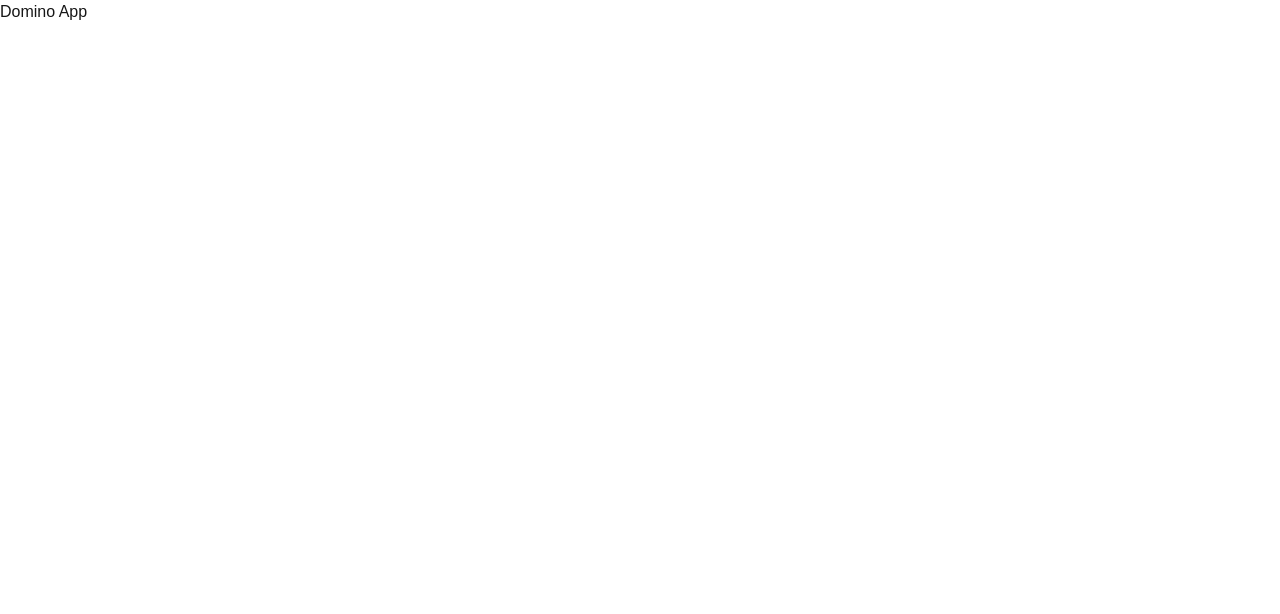
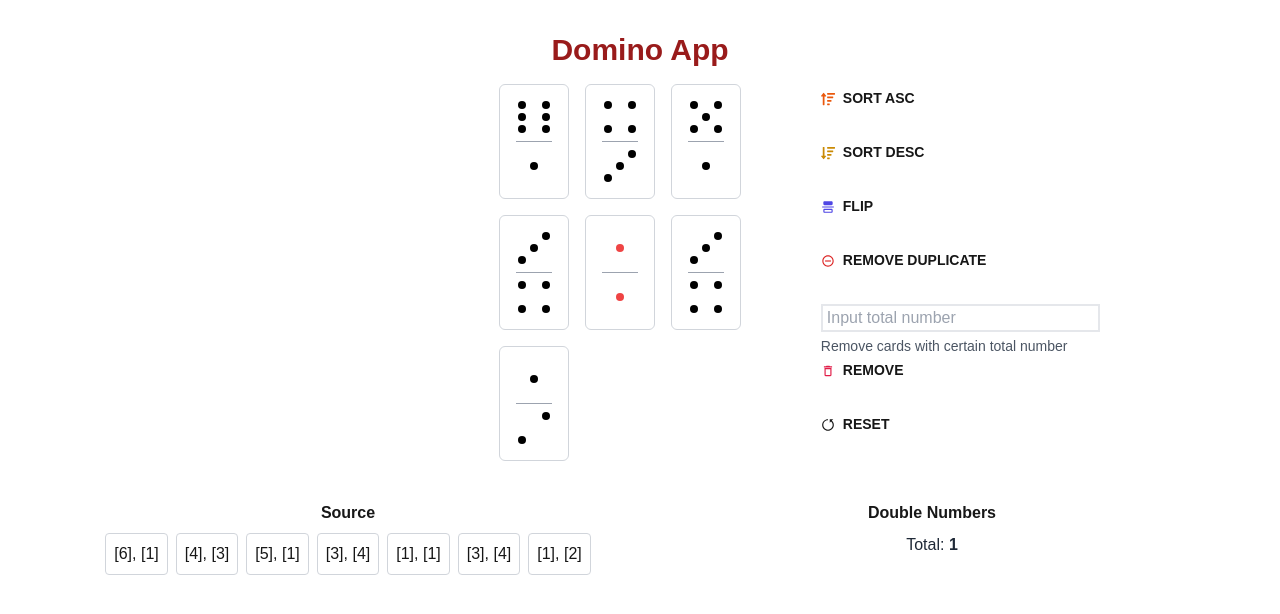
Before and after one commit to ghifarij/domino-app, a Next.js app: page / in a window 1280 px wide. Shown: the top 614 px of the page. Built offline with nearby package versions, Linux system fonts and the light colour scheme.

Commit message:
Finish creating domino app

```diff
--- a/src/app/page.tsx
+++ b/src/app/page.tsx
@@ -1,9 +1,183 @@
-import Image from "next/image";
+"use client";
+
+import { FaSortAmountUp, FaSortAmountDown } from "react-icons/fa";
+import { RiFlipVerticalLine, RiResetLeftFill } from "react-icons/ri";
+import { Source } from "./source";
+import { IoMdRemoveCircleOutline } from "react-icons/io";
+import { MdDeleteOutline } from "react-icons/md";
+import { useState } from "react";
+import {
+  FlipDominoes,
+  RemoveDuplicate,
+  RemoveTotal,
+  SortDominoes,
+} from "./utils";
 
 export default function Home() {
+  const [dominoes, setDominoes] = useState<number[][]>(Source);
+  const [removeTotal, setRemoveTotal] = useState<string>("");
+  const doubleNumbers = Source.filter(([a, b]) => a === b);
+  const doubleSum = doubleNumbers.reduce((sum, [a]) => sum + a, 0);
+
+  const positionsMap: Record<number, number[]> = {
+    1: [5],
+    2: [3, 7],
+    3: [3, 5, 7],
+    4: [1, 3, 7, 9],
+    5: [1, 3, 5, 7, 9],
+    6: [1, 3, 4, 6, 7, 9],
+  };
+
+  const generateGrid = (number: number, isDouble: boolean) => {
+    const positions = positionsMap[number] || [];
+    return Array.from({ length: 9 }, (_, index) => (
+      <div
+        key={index}
+        className={`flex justify-center items-center h-2 w-2 ${
+          positions.includes(index + 1)
+            ? isDouble
+              ? "bg-red-500 rounded-full"
+              : "bg-black rounded-full"
+            : "text-transparent"
+        }`}
+      ></div>
+    ));
+  };
+
+  const handleSort = (order: "asc" | "desc") => {
+    const sortedDominoes = SortDominoes(dominoes, order); // Call the imported function
+    setDominoes(sortedDominoes);
+  };
+
+  const handleFlip = () => {
+    const flippedDominoes = FlipDominoes(dominoes);
+    setDominoes(flippedDominoes);
+  };
+
+  const handleRemoveDup = () => {
+    const notDupDominoes = RemoveDuplicate(dominoes);
+    setDominoes(notDupDominoes);
+  };
+
+  const handleRemoveTotal = () => {
+    const total = Number(removeTotal);
+    if (isNaN(total)) return;
+    const filteredDominoes = RemoveTotal(dominoes, total);
+    setDominoes(filteredDominoes);
+    setRemoveTotal("");
+  };
+
+  const handleReset = () => {
+    setDominoes([...Source]);
+  };
+
   return (
-    <div>
-      <h1>Domino App</h1>
+    <div className="flex flex-col items-center mx-auto max-w-[1200px] p-4 mt-4">
+      <h1 className="font-bold text-3xl text-red-800">Domino App</h1>
+      <div className="flex flex-col md:flex-row w-full justify-center gap-8 ">
+        <div className="flex justify-end w-[50%] mx-auto md:mx-0">
+          <div className="mt-4 grid grid-cols-3 gap-4">
+            {dominoes.map((pair, index) => {
+              const isDouble = pair[0] === pair[1];
+              return (
+                <div
+                  key={index}
+                  className="flex flex-col w-[70px] h-[115px] items-center border border-gray-300 rounded-md p-4"
+                >
+                  <div className="grid grid-cols-3 gap-1">
+                    {generateGrid(pair[0], isDouble)}
+                  </div>
+                  <div className="w-full h-0.5 bg-gray-400 my-2"></div>
+                  <div className="grid grid-cols-3 gap-1">
+                    {generateGrid(pair[1], isDouble)}
+                  </div>
+                </div>
+              );
+            })}
+          </div>
+        </div>
+        <div className="flex flex-col gap-6 w-full md:w-[30%] mt-4 pl-10">
+          <button
+            className="flex gap-1 text-sm font-bold p-1 rounded-lg"
+            onClick={() => handleSort("asc")}
+          >
+            <FaSortAmountUp className="m-1 text-orange-600" />
+            SORT ASC
+          </button>
+          <button
+            className="flex gap-1 text-sm font-bold p-1 rounded-lg"
+            onClick={() => handleSort("desc")}
+          >
+            <FaSortAmountDown className="m-1 text-yellow-600" />
+            SORT DESC
+          </button>
+          <button
+            className="flex gap-1 text-sm font-bold p-1 rounded-lg"
+            onClick={handleFlip}
+          >
+            <RiFlipVerticalLine className="m-1 text-indigo-600" />
+            FLIP
+          </button>
+          <button
+            className="flex gap-1 text-sm font-bold p-1 rounded-lg"
+            onClick={handleRemoveDup}
+          >
+            <IoMdRemoveCircleOutline className="m-1 text-red-600" />
+            REMOVE DUPLICATE
+          </button>
+          <div className="flex flex-col">
+            <input
+              type="text"
+              className="px-1 border-2 my-1 w-[90%] ml-2"
+              placeholder="Input total number"
+              value={removeTotal}
+              onChange={(e) => setRemoveTotal(e.target.value)}
+            />
+            <p className="text-gray-600 text-sm ml-2">
+              Remove cards with certain total number
+            </p>
+            <button
+              className="flex gap-1 text-sm font-bold p-1 rounded-lg"
+              onClick={handleRemoveTotal}
+            >
+              <MdDeleteOutline className="m-1 text-rose-600" />
+              REMOVE
+            </button>
+          </div>
+          <button
+            className="flex gap-1 text-sm font-bold p-1 rounded-lg"
+            onClick={handleReset}
+          >
+            <RiResetLeftFill className="m-1" />
+            RESET
+          </button>
+        </div>
+      </div>
+      <div className="flex flex-col md:flex-row justify-between w-full mt-6">
+        <div className="flex flex-col w-full items-center mt-4">
+          <h3 className="font-semibold">Source</h3>
+          <div className="flex gap-2 mt-2">
+            {Source.map((pair, index) => (
+              <div
+                key={index}
+                className="flex justify-center items-center border border-gray-300 rounded md:p-2"
+              >
+                [{pair[0]}], [{pair[1]}]
+              </div>
+            ))}
+          </div>
+        </div>
+        <div className="flex flex-col items-center w-full mt-4">
+          <h3 className="font-semibold">Double Numbers</h3>
+          {doubleNumbers.length > 0 ? (
+            <p className="mt-2 text-gray-800">
+              Total: <span className="font-bold">{doubleSum}</span>
+            </p>
+          ) : (
+            <p className="mt-2 text-gray-500">No double numbers found.</p>
+          )}
+        </div>
+      </div>
     </div>
   );
 }
--- /dev/null
+++ b/src/app/source.ts
@@ -0,0 +1,9 @@
+export const Source: number[][] = [
+  [6, 1],
+  [4, 3],
+  [5, 1],
+  [3, 4],
+  [1, 1],
+  [3, 4],
+  [1, 2],
+];
--- /dev/null
+++ b/src/app/utils.ts
@@ -0,0 +1,24 @@
+export function SortDominoes(
+  dominoes: number[][],
+  order: "asc" | "desc"
+): number[][] {
+  return [...dominoes].sort((a, b) => {
+    const totalA = a[0] + a[1];
+    const totalB = b[0] + b[1];
+    if (order === "asc")
+      return totalA === totalB ? a[0] - b[0] : totalA - totalB;
+    else return totalA === totalB ? b[0] - a[0] : totalB - totalA;
+  });
+}
+
+export function FlipDominoes(dominoes: number[][]): number[][] {
+  return [...dominoes].map((domino) => [domino[1], domino[0]]);
+}
+
+export function RemoveDuplicate(dominoes: number[][]): number[][] {
+  return [...dominoes].filter((domino) => domino[0] !== domino[1]);
+}
+
+export function RemoveTotal(dominoes: number[][], total: number): number[][] {
+  return dominoes.filter(([a, b]) => a + b !== total);
+}
```
Also changed, not shown: package.json (+5 -4 lines), 1 other file (tests, documents, lock files or other folders).
